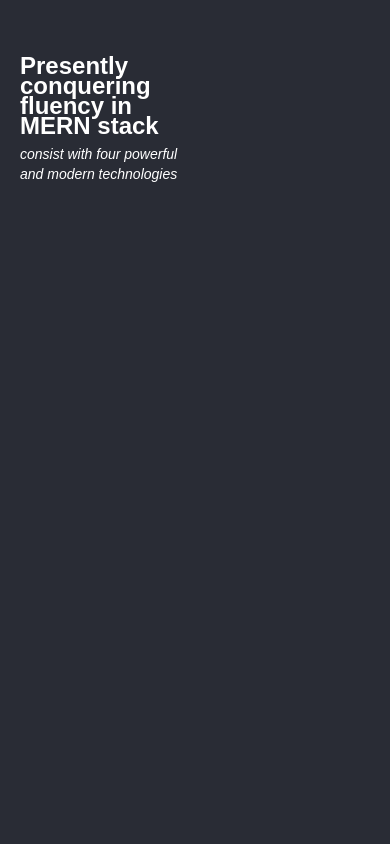
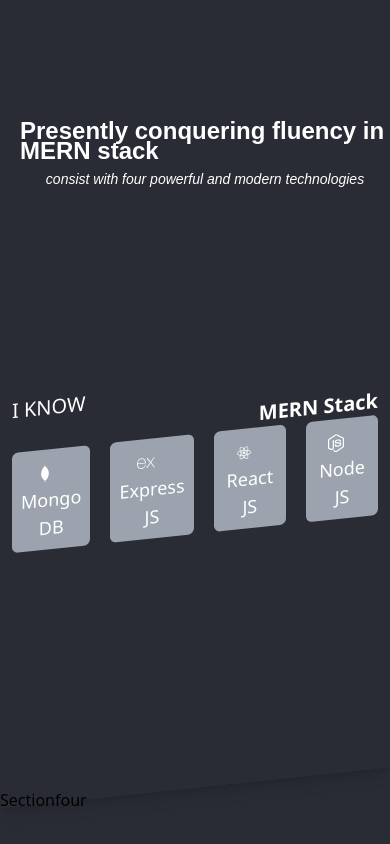
Before and after one commit to DevNanad/MODERN-PORTFOLIO, a React (Create React App) app: page / in a window 390 px wide. Shown: the part 1538-2382 px from the top of the page. Built offline with nearby package versions, Linux system fonts and the light colour scheme.

Commit message:
Arrage SectionThree content

```diff
--- a/src/App.js
+++ b/src/App.js
@@ -1,6 +1,7 @@
 import { motion } from 'framer-motion'
 import Midnavbar from './components/Midnavbar';
 import Navbar from './components/Navbar';
+import SectionFour from './components/SectionFour';
 import SectionOne from './components/SectionOne';
 import SectionThree from './components/SectionThree';
 import SectionTwo from './components/SectionTwo';
@@ -13,6 +14,7 @@
       <SectionTwo/>
       <Midnavbar/>
       <SectionThree/>
+      <SectionFour/>
     </div>
   );
 }
--- a/src/components/Midnavbar.js
+++ b/src/components/Midnavbar.js
@@ -21,7 +21,7 @@
         >
             <img src={logo} alt="Logo" className="h-12 ml-20"/>
             <div onClick={() => setToggle(true)} className="btn-open p-2 mr-12">
-            <FiMenu className='text-blue-300 text-2xl block md:hidden scale-150 '/>
+            <FiMenu className='text-blue-300 hover:text-blue-100 text-2xl block md:hidden scale-150 '/>
             </div>
         </div>
         <nav className={`${toggle ? 'transform-none ease-in duration-300 pb-4': '-translate-y-[100vh] ease-out duration-300'} flex md:justify-around md:flex-row md:h-20 md:static bg-[#718BFF] md:bg-[#292C35] w-screen fixed top-0 h-[58vh] -translate-y-[100vh] md:transform-none  poppins flex-col items-center justify-end shadow-md z-50 rounded-lg`} >
--- /dev/null
+++ b/src/components/SectionFour.js
@@ -0,0 +1,11 @@
+import React from 'react'
+
+function SectionFour() {
+  return (
+    <div className='h-[100vh]'>
+        <h1>Sectionfour</h1>
+    </div>
+  )
+}
+
+export default SectionFour
--- a/src/components/SectionThree.js
+++ b/src/components/SectionThree.js
@@ -1,23 +1,43 @@
 import React from "react";
 import { useInView } from "react-intersection-observer";
+import { DiMongodb, DiReact } from "react-icons/di"
+import { SiExpress,SiNodedotjs } from "react-icons/si"
 
 function SectionThree() {
   const { ref:stickyRef, inView:showIsvisible } = useInView();
 
   return (
-    <div className="flex text-xl text-white h-[130vh]">
+    <div className=" SectionThree flex text-xl text-white h-[100vh] md:h-[200vh] flex-col md:flex-row">
       <div
         ref={stickyRef}
-        className={`${showIsvisible ? "sticky bottom-0" : ""} headings flex-[50%] flex flex-col pt-28 md:pt-0 md:justify-center items-baseline h-[90vh]`}
+        className={`${showIsvisible ? 'md:sticky top-0' : ''} headings flex-[50%] flex flex-col justify-center h-[100vh] items-center`}
       >
-        <h1 className="text-2xl pl-5 leading-5 pb-2 md:text-4xl md:pl-20 md:leading-8 md:pb-5 nunito font-semibold">
+        <h1 className="text-2xl pl-5 leading-5 pb-2  md:text-4xl md:pl-20 md:leading-8 md:pb-5 nunito font-semibold">
           Presently conquering fluency in MERN stack
         </h1>
         <p className="pl-5 text-sm poppins leading-5 italic md:pl-20 md:text-lg">
           consist with four powerful and modern technologies
         </p>
       </div>
-      <div className="i-know  p-3 flex-[50%] h-[90vh]"></div>
+      <div className="i-know  p-3 flex-[50%] md:h-[200vh] -skew-y-6 md:transform-none shadow-lg md:shadow-none -z-10">
+        <h1>I KNOW</h1>
+        <h3 className="text-right font-bold">MERN Stack</h3>
+        <div className="flex justify-end gap-5 text-lg">
+          <button className="bg-gray-400 rounded-md p-1">
+            <DiMongodb className="inline mr-3"/>Mongo DB
+          </button>
+          <button className="bg-gray-400 rounded-md p-2">
+            <SiExpress className="inline mr-3"/>Express JS
+          </button>
+          <button className="bg-gray-400 rounded-md p-2">
+            <DiReact className="inline mr-3"/>React JS
+          </button>
+          <button className="bg-gray-400 rounded-md p-2">
+            <SiNodedotjs className="inline mr-3"/>Node JS
+          </button>
+
+        </div>
+      </div>
     </div>
   );
 }
```
